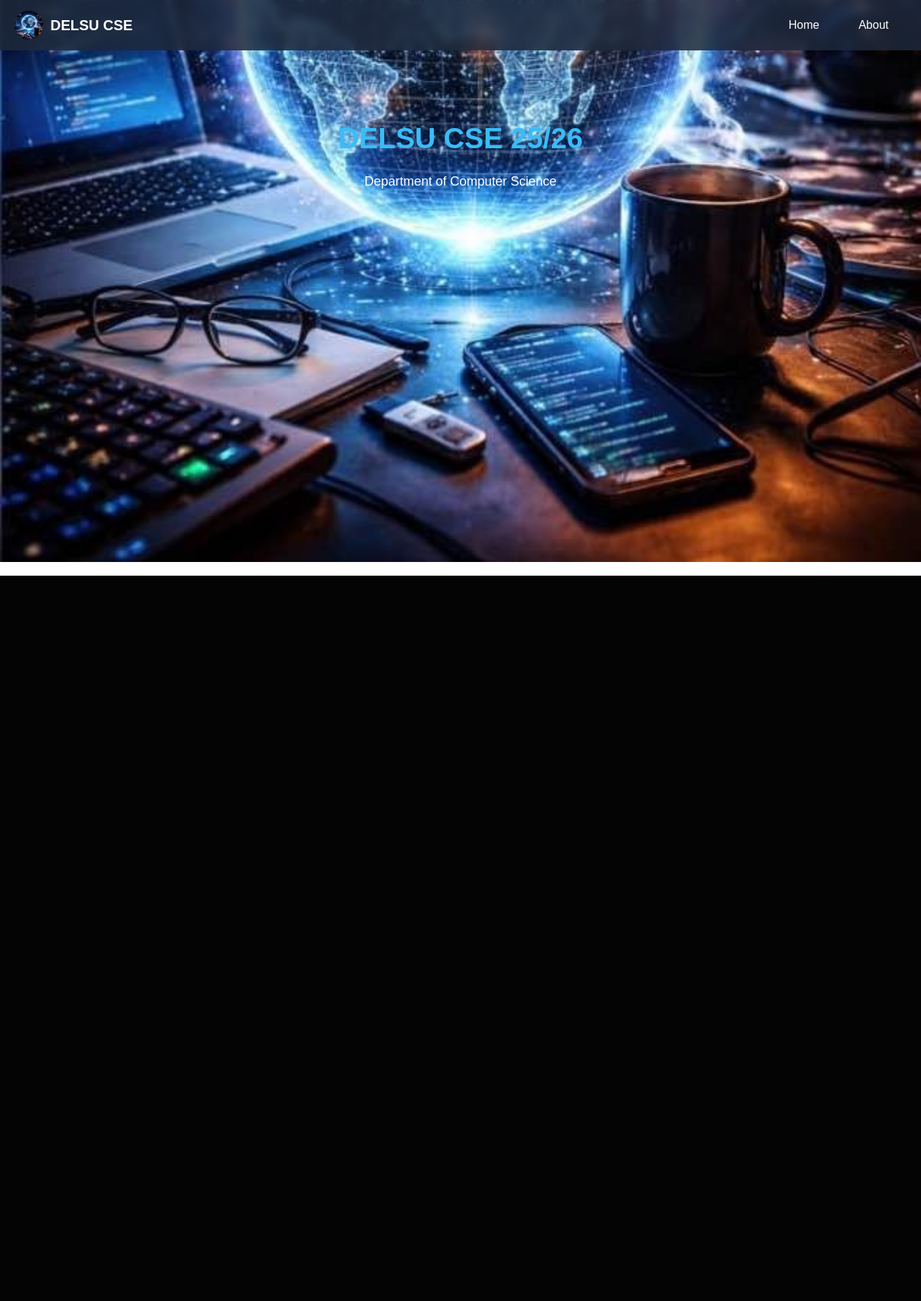
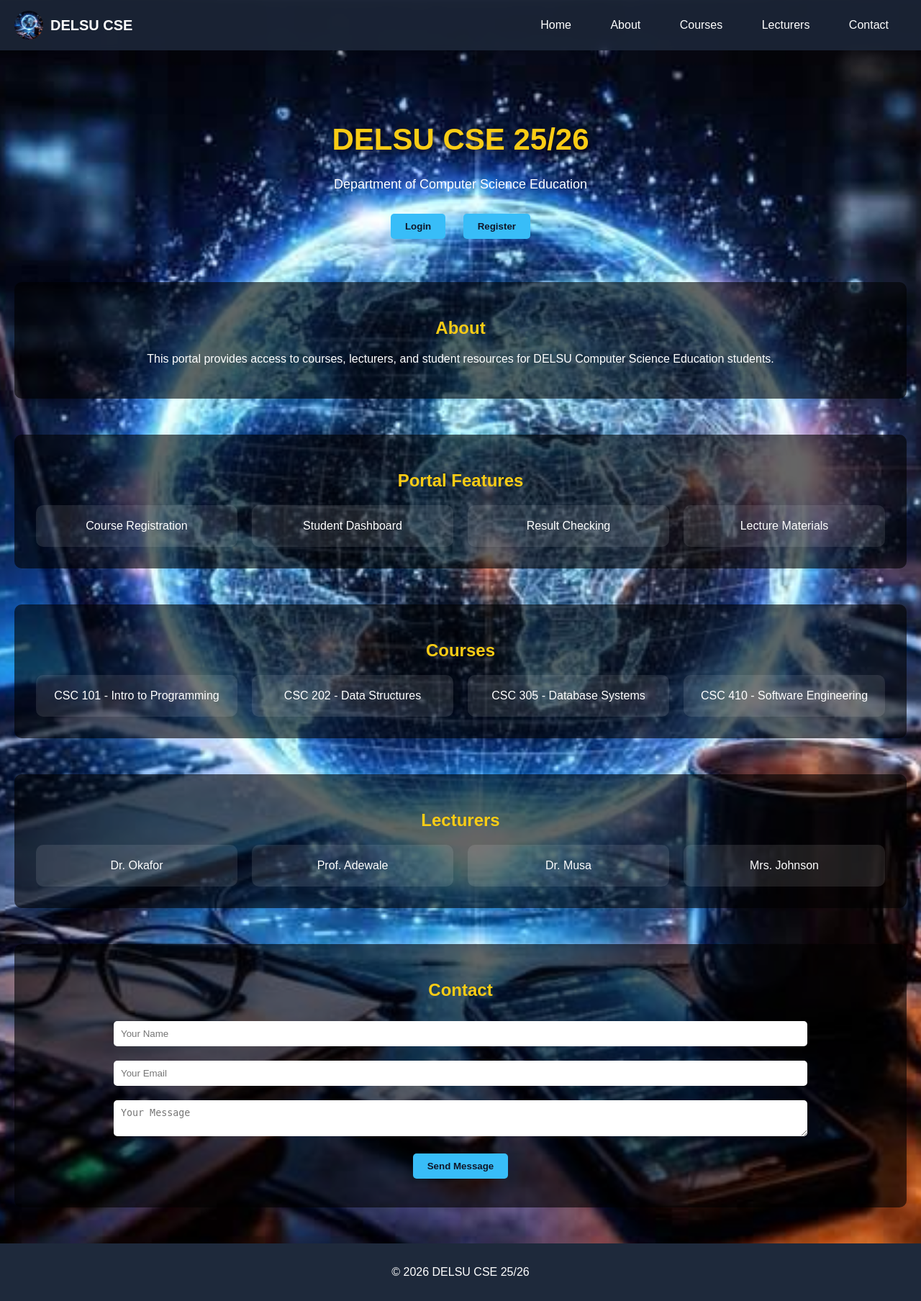
Before and after one commit to successfulone/mywebsite, a Flask app: page / in a window 1280 px wide. Shown: the whole page at 72% size. Before the commit the page ends 800 px from the top, so only its background shows below. Run offline with Flask 3, Linux system fonts and the light colour scheme.

Commit message:
full portal UI upgrade

```diff
--- a/templates/index.html
+++ b/templates/index.html
@@ -52,17 +52,80 @@
         .nav-links a:hover {
             background: #38bdf8;
             color: #0f172a;
-            transform: translateY(-2px);
         }
 
-        h1 {
-            color: #38bdf8;
+        /* HERO */
+        .hero {
             margin-top: 100px;
-            font-size: 40px;
         }
 
-        p {
+        .hero h1 {
+            color: #facc15;
+            font-size: 42px;
+            text-shadow: 2px 2px 10px rgba(0,0,0,0.7);
+        }
+
+        .hero p {
             font-size: 18px;
+            margin-bottom: 20px;
+        }
+
+        .btn {
+            padding: 10px 20px;
+            margin: 10px;
+            border: none;
+            border-radius: 5px;
+            background: #38bdf8;
+            color: #0f172a;
+            font-weight: bold;
+            cursor: pointer;
+            transition: 0.3s;
+        }
+
+        .btn:hover {
+            background: #0ea5e9;
+        }
+
+        /* SECTIONS */
+        .section {
+            background: rgba(0,0,0,0.6);
+            margin: 50px 20px;
+            padding: 30px;
+            border-radius: 10px;
+        }
+
+        .section h2 {
+            color: #facc15;
+        }
+
+        /* GRID */
+        .grid {
+            display: grid;
+            grid-template-columns: repeat(auto-fit, minmax(200px, 1fr));
+            gap: 20px;
+            margin-top: 20px;
+        }
+
+        .card {
+            background: rgba(255,255,255,0.1);
+            padding: 20px;
+            border-radius: 10px;
+        }
+
+        /* CONTACT */
+        .contact input, .contact textarea {
+            width: 80%;
+            padding: 10px;
+            margin: 10px;
+            border-radius: 5px;
+            border: none;
+        }
+
+        /* FOOTER */
+        .footer {
+            background: #1e293b;
+            padding: 15px;
+            margin-top: 50px;
         }
 
         /* MOBILE */
@@ -70,17 +133,12 @@
             .navbar {
                 flex-direction: column;
                 gap: 10px;
-                text-align: center;
             }
 
             .nav-links {
                 display: flex;
                 flex-direction: column;
                 gap: 10px;
-            }
-
-            .nav-links a {
-                margin: 5px 0;
             }
         }
     </style>
@@ -90,22 +148,86 @@
 
     <!-- NAVBAR -->
     <div class="navbar">
-
         <div class="logo">
-            <img src="{{ url_for('static', filename='logo.png') }}" alt="Logo">
+            <img src="{{ url_for('static', filename='logo.png') }}">
             <span>DELSU CSE</span>
         </div>
 
         <div class="nav-links">
             <a href="/">Home</a>
-            <a href="/about">About</a>
+            <a href="#about">About</a>
+            <a href="#courses">Courses</a>
+            <a href="#lecturers">Lecturers</a>
+            <a href="#contact">Contact</a>
         </div>
-
     </div>
 
-    <!-- MAIN CONTENT -->
-    <h1>DELSU CSE 25/26</h1>
-    <p>Department of Computer Science</p>
+    <!-- HERO -->
+    <div class="hero">
+        <h1>DELSU CSE 25/26</h1>
+        <p>Department of Computer Science Education</p>
+
+        <button class="btn">Login</button>
+        <button class="btn">Register</button>
+    </div>
+
+    <!-- ABOUT -->
+    <div class="section" id="about">
+        <h2>About</h2>
+        <p>This portal provides access to courses, lecturers, and student resources for DELSU Computer Science Education students.</p>
+    </div>
+
+    <!-- FEATURES -->
+    <div class="section">
+        <h2>Portal Features</h2>
+
+        <div class="grid">
+            <div class="card">Course Registration</div>
+            <div class="card">Student Dashboard</div>
+            <div class="card">Result Checking</div>
+            <div class="card">Lecture Materials</div>
+        </div>
+    </div>
+
+    <!-- COURSES -->
+    <div class="section" id="courses">
+        <h2>Courses</h2>
+
+        <div class="grid">
+            <div class="card">CSC 101 - Intro to Programming</div>
+            <div class="card">CSC 202 - Data Structures</div>
+            <div class="card">CSC 305 - Database Systems</div>
+            <div class="card">CSC 410 - Software Engineering</div>
+        </div>
+    </div>
+
+    <!-- LECTURERS -->
+    <div class="section" id="lecturers">
+        <h2>Lecturers</h2>
+
+        <div class="grid">
+            <div class="card">Dr. Okafor</div>
+            <div class="card">Prof. Adewale</div>
+            <div class="card">Dr. Musa</div>
+            <div class="card">Mrs. Johnson</div>
+        </div>
+    </div>
+
+    <!-- CONTACT -->
+    <div class="section contact" id="contact">
+        <h2>Contact</h2>
+
+        <input type="text" placeholder="Your Name"><br>
+        <input type="email" placeholder="Your Email"><br>
+        <textarea placeholder="Your Message"></textarea><br>
+
+        <button class="btn">Send Message</button>
+    </div>
+
+    <!-- FOOTER -->
+    <div class="footer">
+        <p>© 2026 DELSU CSE 25/26</p>
+    </div>
 
 </body>
 </html>
```
